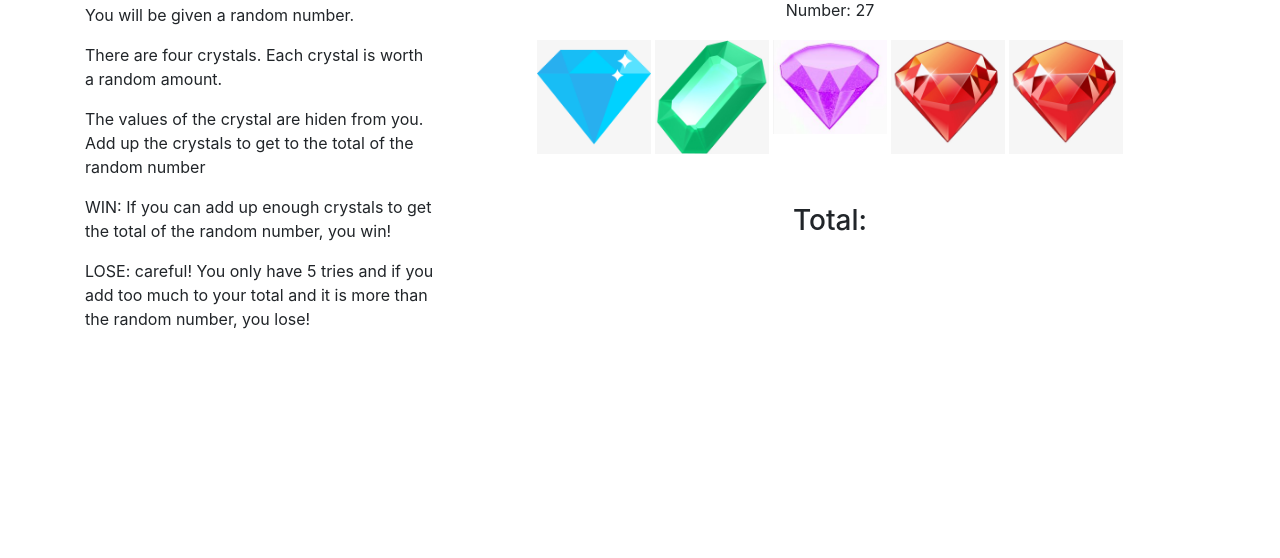
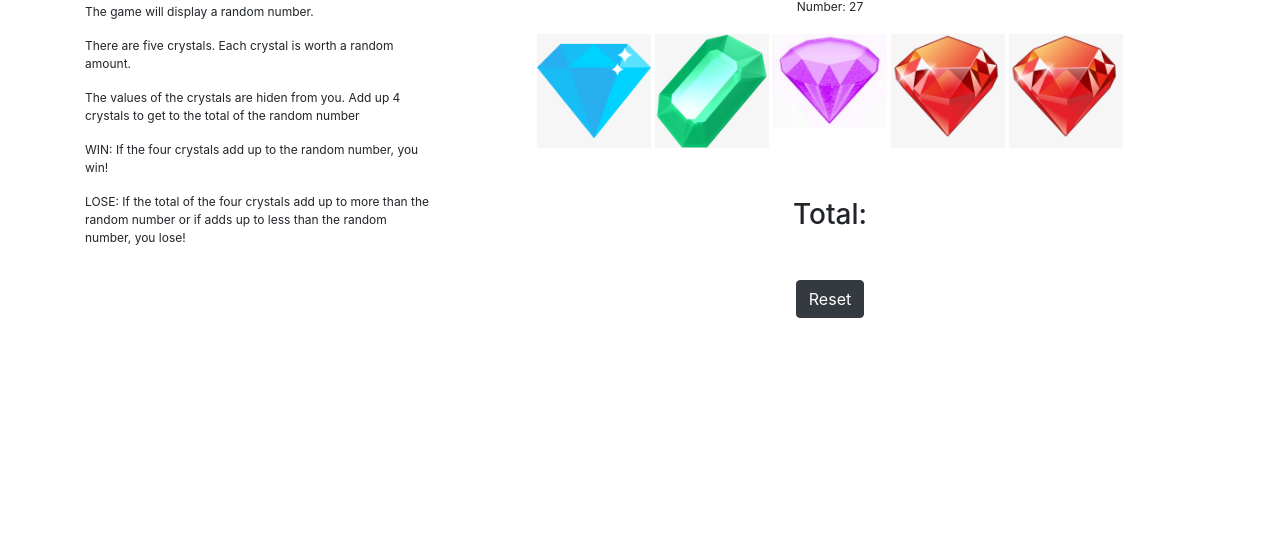
Before and after one commit to cjrojas72/unit-4-game, a plain HTML site: page index.html in a window 1280 px wide. Shown: the part 242-800 px from the top of the page. Drawn offline with nearby package versions, Linux system fonts and the light colour scheme.

Commit message:
update to html and css files

```diff
--- a/assets/css/style.css
+++ b/assets/css/style.css
@@ -1,3 +1,7 @@
+p{
+  font-size: 12px;
+}
+
 .gemImg {
   width: 15%;
   margin: 2px;
--- a/index.html
+++ b/index.html
@@ -21,15 +21,15 @@
     <div class="row">
         <section id="insturctions" class="col-12 col-sm-4">
           <h2>How to play</h2>
-          <p>You will be given a random number.</p>
-          <p>There are four crystals. Each crystal is worth a random amount.</p>
-          <p>The values of the crystal are hiden from you. Add up the crystals to get to the total of the random number</p>
-          <p>WIN: If you can add up enough crystals to get the total of the random number, you win!</p>
-          <p>LOSE: careful! You only have 5 tries and if you add too much to your total and it is more than the random number, you lose!</p>
+          <p>The game will display a random number.</p>
+          <p>There are five crystals. Each crystal is worth a random amount.</p>
+          <p>The values of the crystals are hiden from you. Add up 4 crystals to get to the total of the random number</p>
+          <p>WIN: If the four crystals add up to the random number, you win!</p>
+          <p>LOSE: If the total of the four crystals add up to more than the random number or if adds up to less than the random number, you lose!</p>
 
         </section>
 
-        <section id="gmae-div" class ="col-12 col-sm-8">
+        <section id="game-div" class ="col-12 col-sm-8">
           <div class="row">
             <h3 class="col-6 text-right" id="win-div">Wins: 0 </h3>
             <h3 class="col-6 text-left" id="lose-div">Losses: 0</h3>
@@ -60,6 +60,10 @@
               <h3>Total: <span id="gameTotal"></span> </h3>
           </div>
 
+          <div class="row justify-content-center mt-5">
+            <button class="btn btn-dark" id="reset-button">Reset</button>
+          </div>
+
         </section>
     </div>
   </div>
```
Also changed, not shown: 1 other file.
